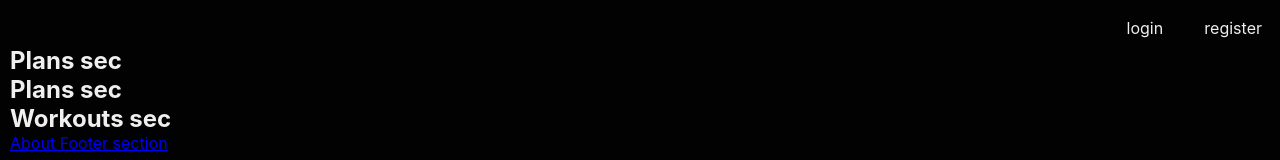
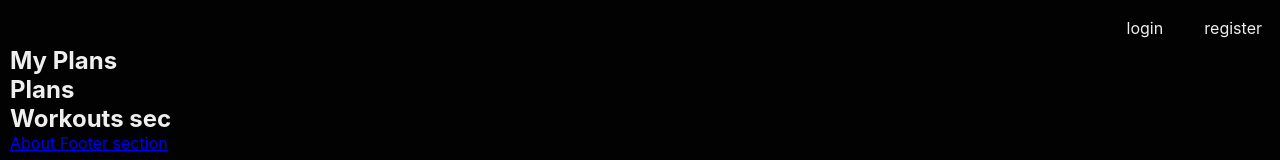
Before and after one commit to rijothedeveloper/WorkoutLogger, a React (Create React App) app in the folder Frontend/workout-logger/: page / in a window 1280 px wide. Shown: the top 160 px of the page. Built offline with nearby package versions, Linux system fonts and the light colour scheme.

Commit message:
link title added

```diff
--- a/Frontend/workout-logger/src/components/NavItem.js
+++ b/Frontend/workout-logger/src/components/NavItem.js
@@ -1,7 +1,8 @@
 import { Link } from "react-router-dom";
 
-const NavItem = ({ link }) => {
-  return <Link to={link}>{link} </Link>;
+const NavItem = ({ link, title }) => {
+  if (!title) title = link;
+  return <Link to={link}>{title} </Link>;
 };
 
 export default NavItem;
--- a/Frontend/workout-logger/src/components/Navigation.js
+++ b/Frontend/workout-logger/src/components/Navigation.js
@@ -21,7 +21,7 @@ const Navigation = ({ loggedin, onLogout, username }) => {
           <NavItem link="logout" />
         </li>
         <li>
-          <NavItem link={"user/" + username} />
+          <NavItem link={"user/" + username} title={username} />
         </li>
       </>
     );
--- a/Frontend/workout-logger/src/components/Plans.js
+++ b/Frontend/workout-logger/src/components/Plans.js
@@ -22,7 +22,12 @@ const Plans = ({ token }) => {
     // navigate("/login");
   }
 
-  return <PlansInfo plans={plans} />;
+  return (
+    <>
+      <h2>Plans</h2>
+      <PlansInfo plans={plans} />
+    </>
+  );
 };
 
 export default Plans;
--- a/Frontend/workout-logger/src/components/PlansInfo.js
+++ b/Frontend/workout-logger/src/components/PlansInfo.js
@@ -3,12 +3,7 @@ import Plan from "./Plan";
 const PlansInfo = ({ plans }) => {
   const planElements = plans.map((e) => <Plan plan={e} key={e.id} />);
 
-  return (
-    <div>
-      <h2>Plans sec</h2>
-      <div className="card-raw">{planElements}</div>
-    </div>
-  );
+  return <div className="card-raw">{planElements}</div>;
 };
 
 export default PlansInfo;
--- a/Frontend/workout-logger/src/components/SavedPlans.js
+++ b/Frontend/workout-logger/src/components/SavedPlans.js
@@ -24,7 +24,12 @@ function SavedPlans({ username, token }) {
     // navigate("/login");
   }
 
-  return <PlansInfo plans={plans} />;
+  return (
+    <>
+      <h2>My Plans</h2>
+      <PlansInfo plans={plans} />
+    </>
+  );
 }
 
 export default SavedPlans;
```
